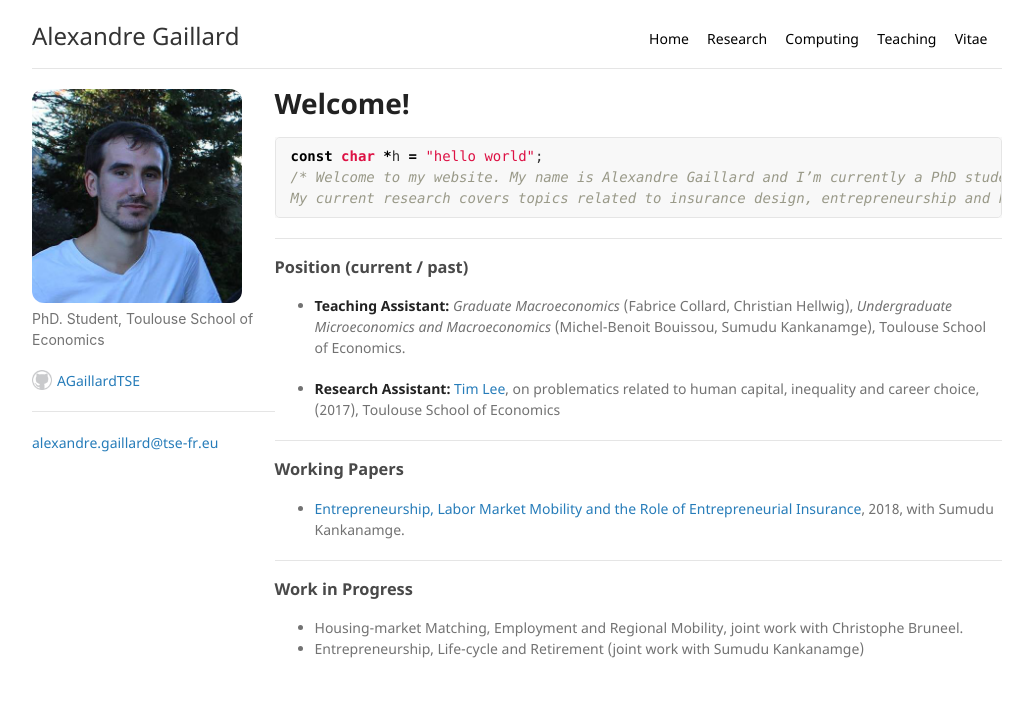
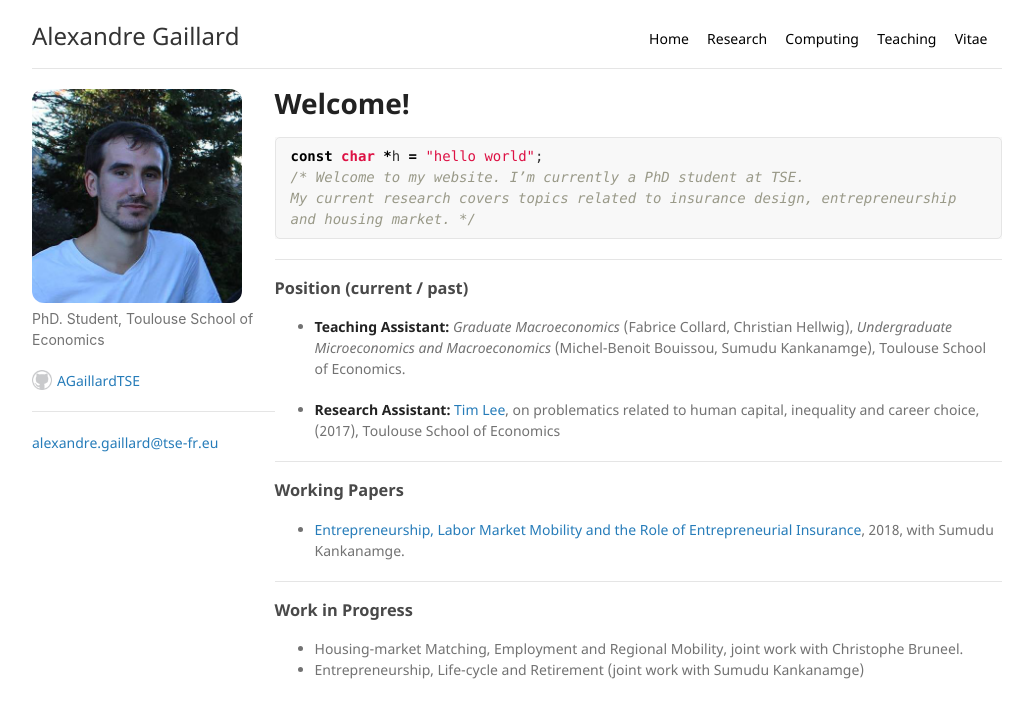
Before and after one commit to AGaillardTSE/AGaillardTSE.github.io, a Jekyll site: the page built from index.md, in a window 1280 px wide. Shown: the top 718 px of the page, without its empty margins (123-1156 px from the left). Built offline with Jekyll 4.4.1, drawn with Linux system fonts in a browser that asks for light colours.

Commit message:
Update index.md

````diff
--- a/index.md
+++ b/index.md
@@ -7,8 +7,9 @@ layout: default
 
 ```c++
 const char *h = "hello world";
-/* Welcome to my website. My name is Alexandre Gaillard and I’m currently a PhD student at Toulouse School of Economics specialized in Macroeconomics, Quantitative Economics and Numerical Methods.
-My current research covers topics related to insurance design, entrepreneurship and housing market. */
+/* Welcome to my website. I’m currently a PhD student at TSE.
+My current research covers topics related to insurance design, entrepreneurship
+and housing market. */
 ```
 
 * * *
````
